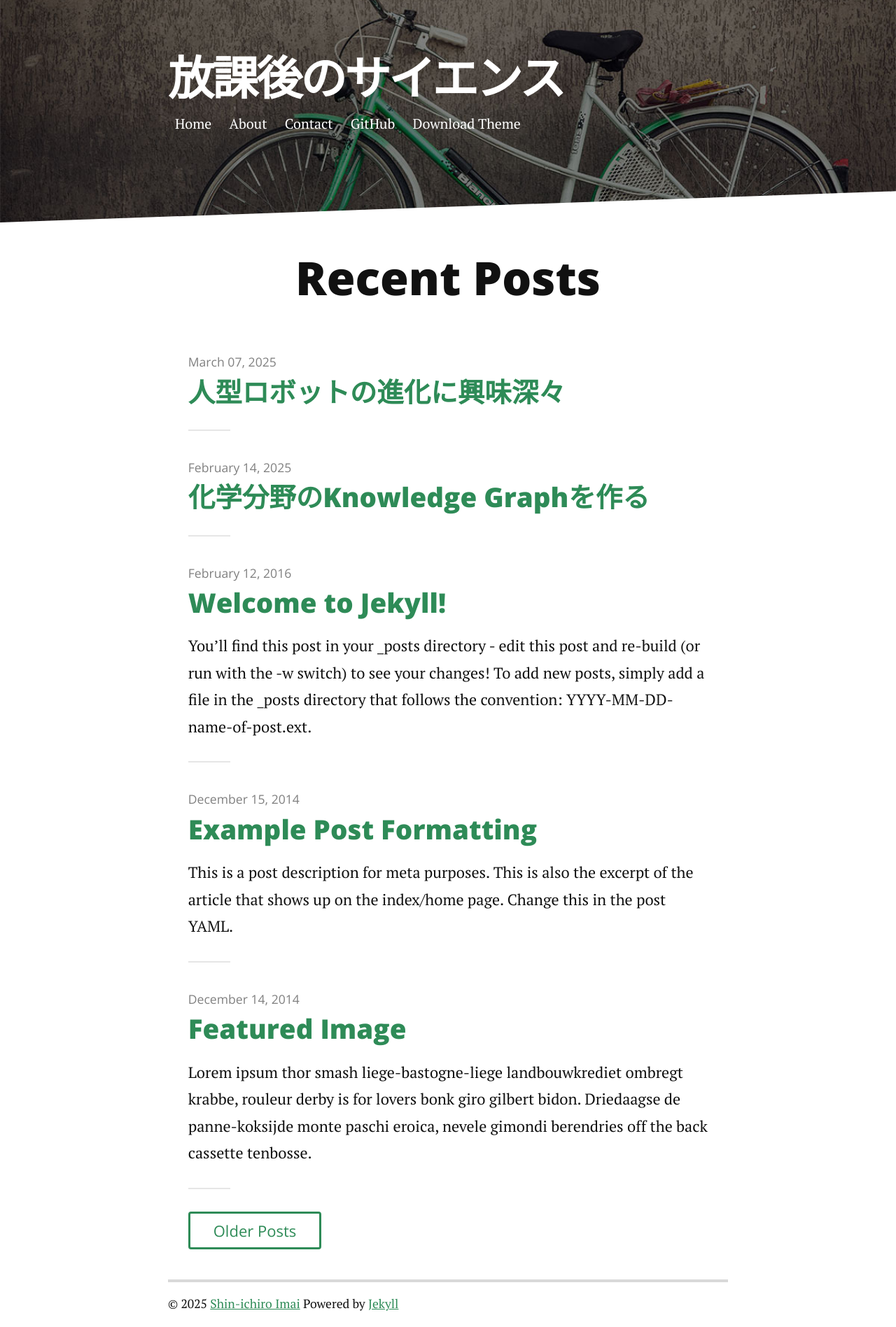
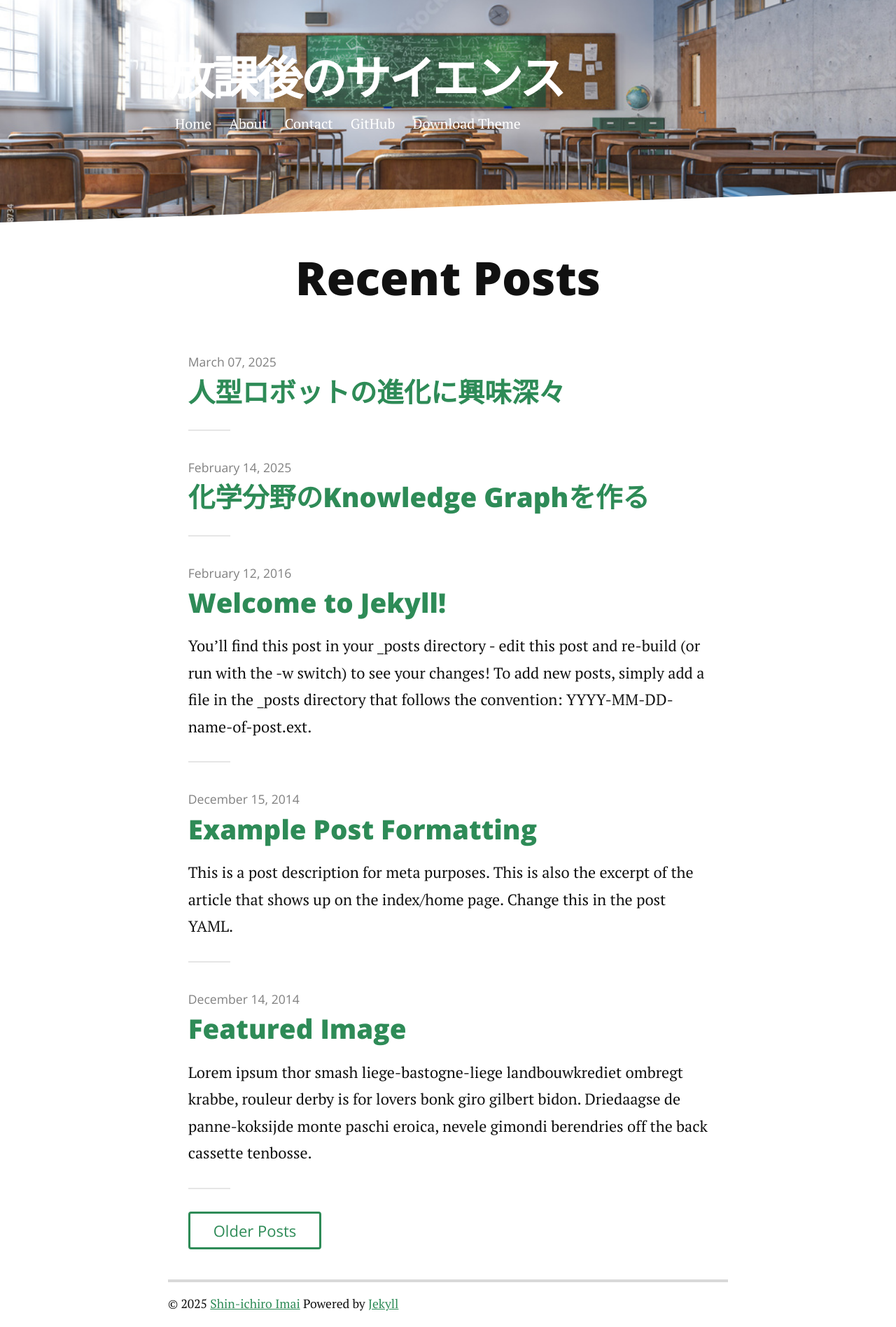
Before and after one commit to Shin-ichiro-I/Shin-ichiro-I.github.io, a Jekyll site: the page built from index.html, in a window 1280 px wide. Shown: the whole page at 70% size. Built offline with Jekyll 4.4.1, drawn with Linux system fonts in a browser that asks for light colours; nearby versions of some CDN libraries; the list of posts is cut into pages by our own code.

Commit message:
up to date of default picture

```diff
--- a/_sass/breakpoints/_mobileup.scss
+++ b/_sass/breakpoints/_mobileup.scss
@@ -181,7 +181,7 @@ HEADER STYLING
 
 .header {
 	background-color: $background-color;
-	background-image: url("../img/touring.jpg");
+	background-image: url("../img/AdobeStock_494668734_Preview.jpeg");
 	background-size: cover;
 	background-position: center center;
 	color: white;
```
